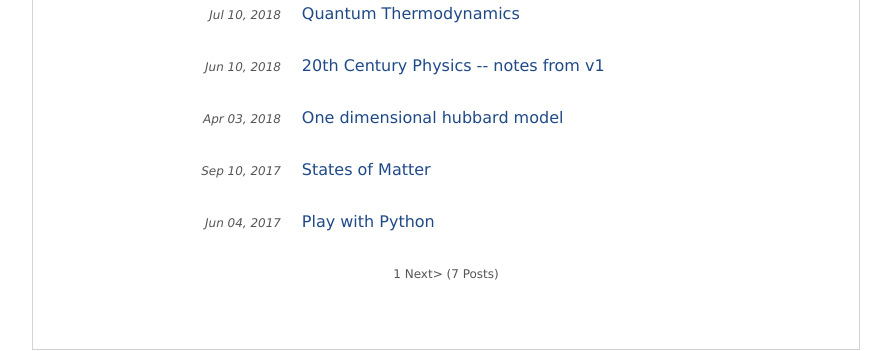
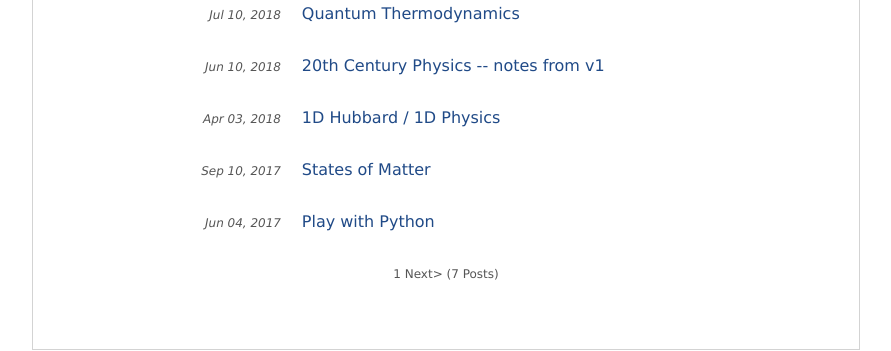
Before and after one commit to thales-page/thales-page.github.io, a Jekyll site: the page built from index.html, in a window 1280 px wide. Shown: the part 274-625 px from the top of the page, without its empty margins (194-1085 px from the left). Built offline with Jekyll 4.4.1, drawn with Linux system fonts in a browser that asks for light colours; Markdown is read by kramdown in place of the engine named in the settings; the list of posts is cut into pages by our own code.

Commit message:
title changed

```diff
--- a/_posts/2018-04-03-one-dimension-essler.md
+++ b/_posts/2018-04-03-one-dimension-essler.md
@@ -1,6 +1,6 @@
 ---
 layout: post
-title: One dimensional hubbard model
+title: 1D Hubbard / 1D Physics
 categories: physics
 description: physics, hubbard, models
 ---
```
